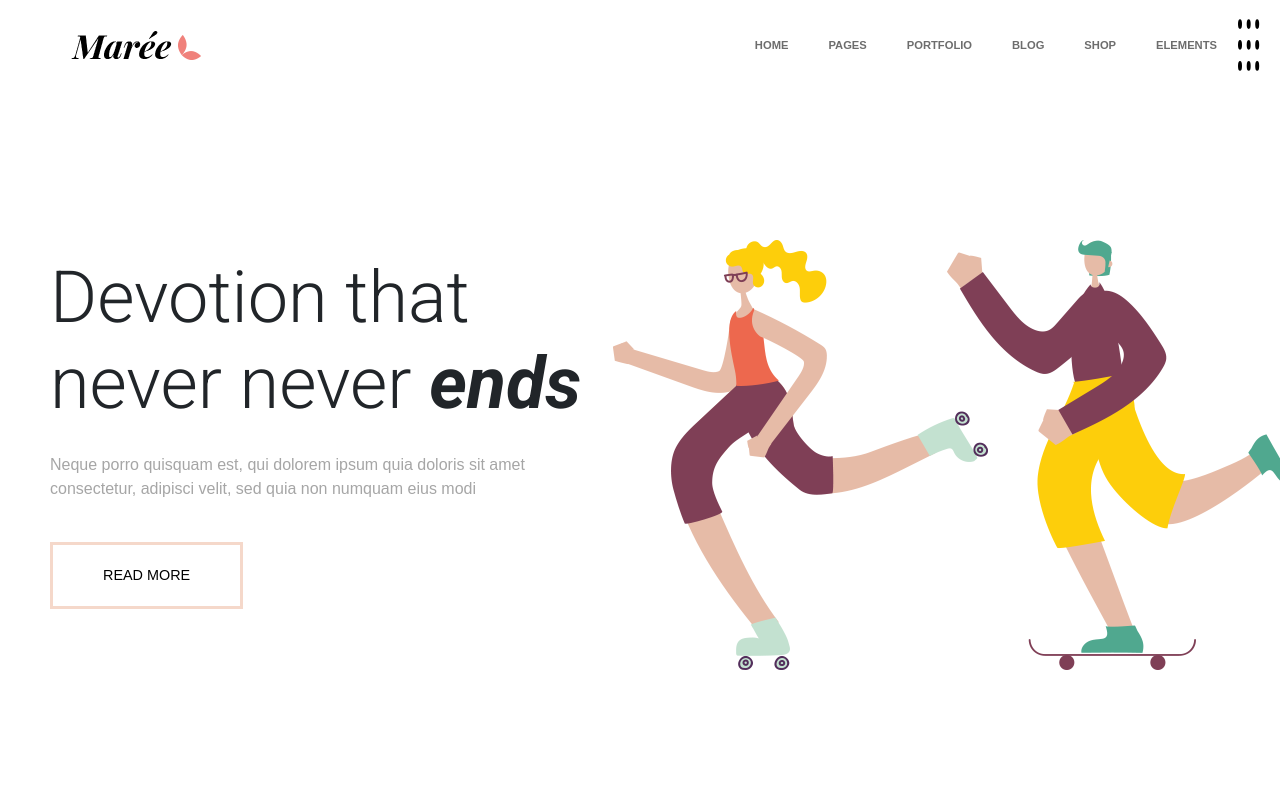
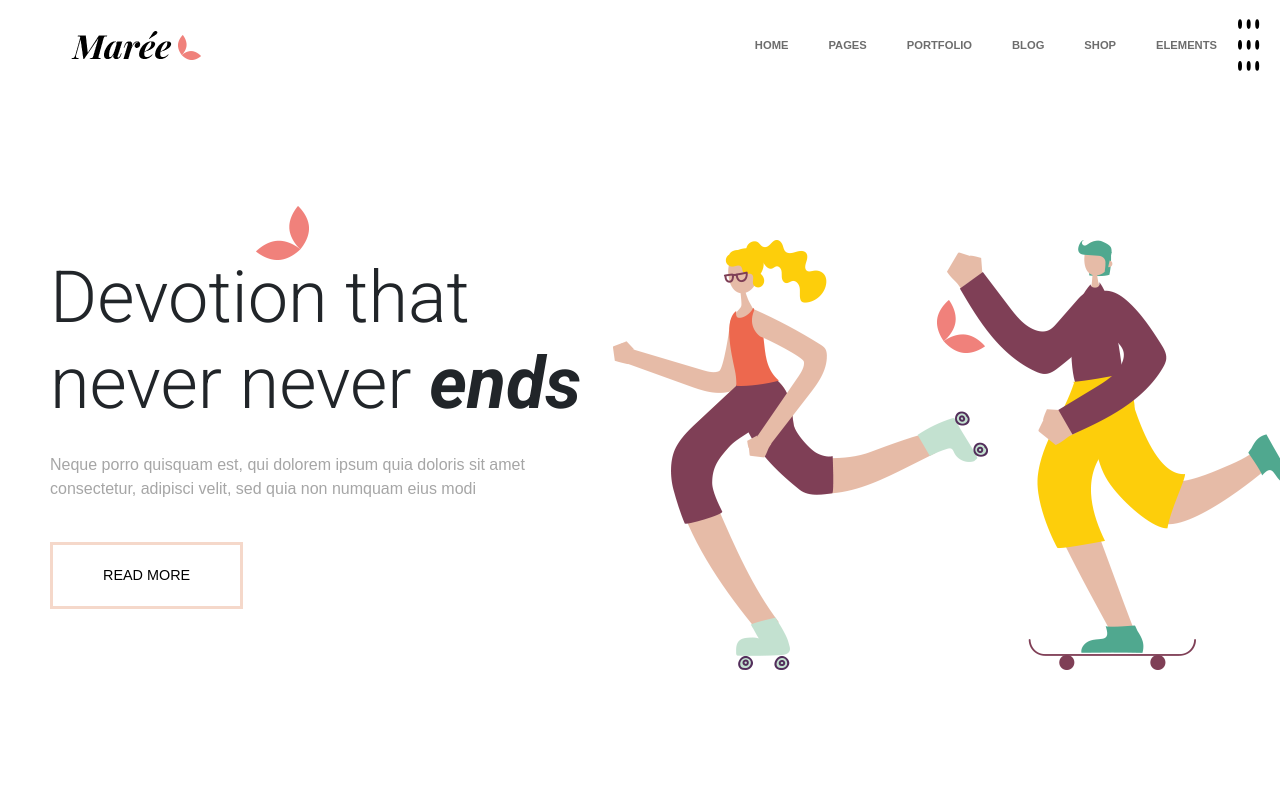
Before and after one commit to dario-bennardino/proj-html-vuejs, a Vue app: page / in a window 1280 px wide. Shown: the top 800 px of the page. Built offline with nearby package versions, Linux system fonts and the light colour scheme; the HTML template or start-up script is replaced by a standard one.

Commit message:
[add] consegna esercizio

```diff
--- a/src/components/CardEvents.vue
+++ b/src/components/CardEvents.vue
@@ -24,7 +24,7 @@ import { store } from '../data/store'
         <img :src="getPathImage(card.image)" class="card-img-top" :alt="'Immage events'">
          <div class="card-body">
             <h6 class="card-text">{{ card.title }}</h6>
-            <h6>{{ card.author }}</h6>
+            <h7>{{ card.author }}</h7>
         </div>
     </div>
 
@@ -38,6 +38,9 @@ import { store } from '../data/store'
         margin: 10px;
         cursor: pointer;
 
+        h7{
+            font-style: italic;
+        }
 
     }
 </style>
--- a/src/components/Jumbotron.vue
+++ b/src/components/Jumbotron.vue
@@ -38,6 +38,12 @@ import { store } from '../data/store'
 
             </div>
         </div>
+        <div class="img-jumbo-first">
+            <img src="/public/assets/img/short-slider-rev-1-img-2.png" alt="">
+        </div>
+        <div class="img-jumbo-second">
+            <img src="/public/assets/img/short-slider-rev-1-img-6.png" alt="">
+        </div>
     </div>
 </template>
 
@@ -51,6 +57,19 @@ import { store } from '../data/store'
         width: 100vw;
         justify-content: center;
         align-items: center;
+        position: relative;
+
+        .img-jumbo-first{
+            position: absolute;
+            top: 115px;
+            right: 970px;
+        }
+
+        .img-jumbo-second{
+            position: absolute;
+            top: 210px;
+            right: 295px;
+        }
 
         .container_{
 
```
